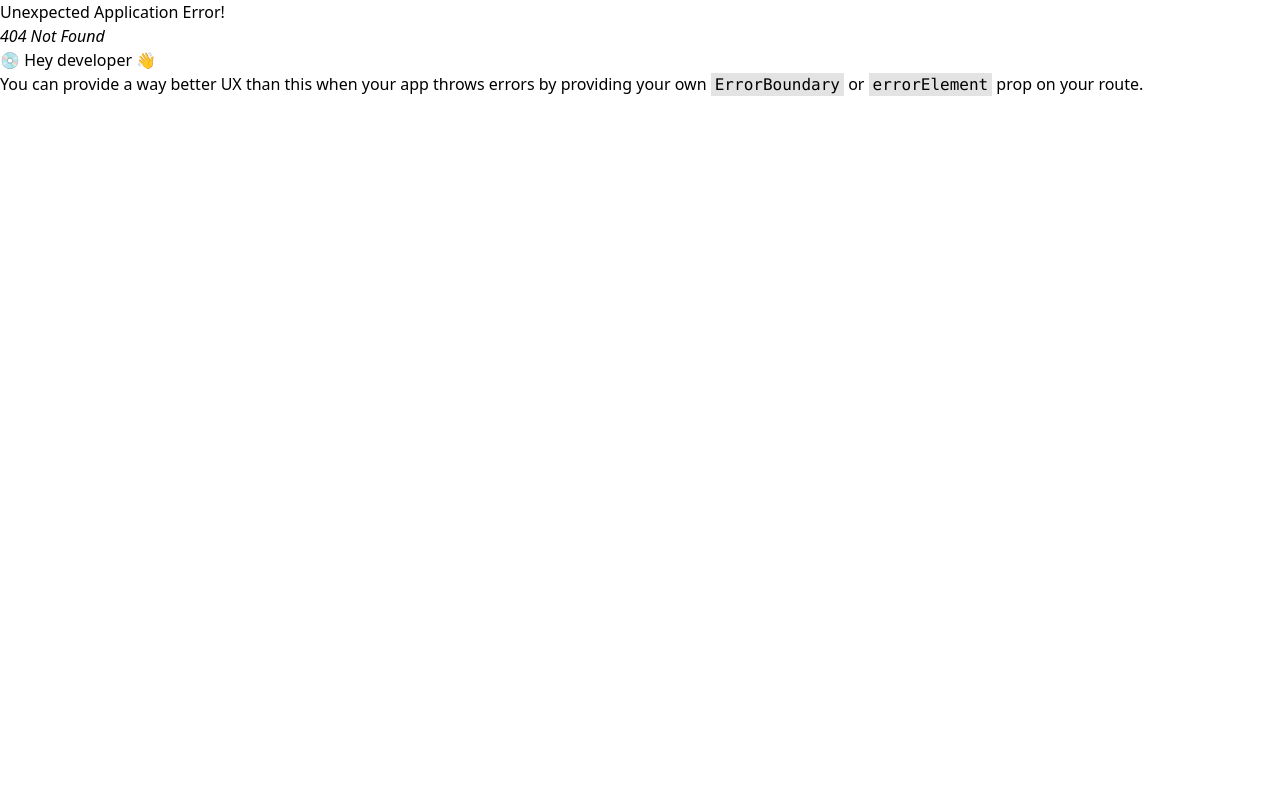
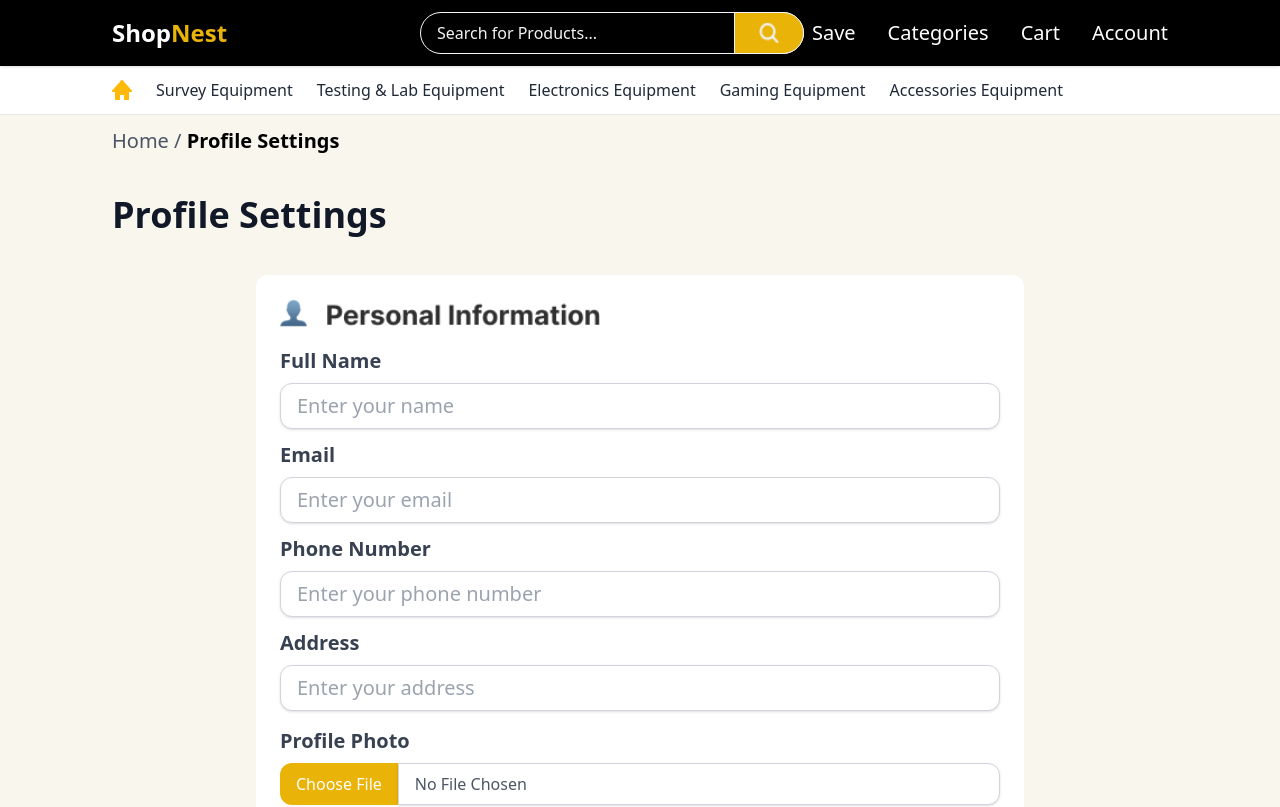
Before and after one commit to Arafat-Bhuiyan/Huss-Project, a React (Vite) app: page /profile-settings in a window 1280 px wide. Before the commit this address had no page. Shown: the top 807 px of the page. Built offline with nearby package versions, Linux system fonts and the light colour scheme.

Commit message:
Profile Setting Page done

```diff
--- a/src/components/CheckoutPageComonents/CheckoutMain.jsx
+++ b/src/components/CheckoutPageComonents/CheckoutMain.jsx
@@ -1,6 +1,5 @@
 import { CheckoutOrder } from "./CheckoutOrder";
 import { CheckoutUser } from "./CheckoutUser";
-import ShippingForm from "./ShippingForm";
 
 export const CheckoutMain = () => {
   return (
--- /dev/null
+++ b/src/components/ProfileSettingsMain.jsx
@@ -0,0 +1,161 @@
+import React, { useState } from "react";
+import personalInfoLogo from "../assets/img/personal-information.png";
+
+export const ProfileSettingsMain = () => {
+  const [formData, setFormData] = useState({
+    fullName: "",
+    emailAddress: "",
+    phone: "",
+    address: "",
+    photo: null, // file object
+  });
+
+  const handleChange = (e) => {
+    const { name, value, files } = e.target;
+
+    if (name === "photo") {
+      setFormData({
+        ...formData,
+        [name]: files[0],
+      });
+    } else {
+      setFormData({
+        ...formData,
+        [name]: value,
+      });
+    }
+  };
+
+  const handleSubmit = (e) => {
+    e.preventDefault();
+    console.log("Full Name:", formData.fullName);
+    console.log("Email:", formData.emailAddress);
+    console.log("Phone Number:", formData.phone);
+    console.log("Address:", formData.address);
+    console.log("Profile Photo:", formData.photo); // file object
+  };
+
+  return (
+    <div className="my-10 w-full">
+      {/* Header */}
+      <div className="text-start mb-10">
+        <h2 className="text-3xl md:text-4xl font-bold text-gray-900 mb-2">
+          Profile Settings
+        </h2>
+      </div>
+
+      {/* Profile Information */}
+      <div className="max-w-3xl mx-auto">
+        <div className="bg-white p-6 rounded-xl flex flex-col gap-3">
+          <img src={personalInfoLogo} className="w-80 h-7 mb-2" alt="" />
+          <form onSubmit={handleSubmit}>
+            <div>
+              <label
+                htmlFor="emailAddress"
+                className="block text-xl font-bold text-gray-700"
+              >
+                Full Name
+              </label>
+              <input
+                type="text"
+                id="fullName"
+                name="fullName"
+                value={formData.fullName}
+                onChange={handleChange}
+                placeholder="Enter your name"
+                className="mt-2 block text-xl font-normal w-full px-4 py-2 shadow bg-white rounded-xl border border-gray-300 focus:ring-yellow-500 focus:border-yellow-500"
+              />
+            </div>
+            <div>
+              <label
+                htmlFor="emailAddress"
+                className="block text-xl font-bold text-gray-700 mt-3"
+              >
+                Email
+              </label>
+              <input
+                type="email"
+                id="emailAddress"
+                name="emailAddress"
+                value={formData.emailAddress}
+                onChange={handleChange}
+                placeholder="Enter your email"
+                className="mt-2 block text-xl font-normal w-full px-4 py-2 shadow bg-white rounded-xl border border-gray-300 focus:ring-yellow-500 focus:border-yellow-500"
+              />
+            </div>
+            <div>
+              <label
+                htmlFor="emailAddress"
+                className="block text-xl font-bold text-gray-700 mt-3"
+              >
+                Phone Number
+              </label>
+              <input
+                type="tel"
+                id="phone"
+                name="phone"
+                value={formData.phone}
+                onChange={handleChange}
+                placeholder="Enter your phone number"
+                className="mt-2 block text-xl font-normal w-full px-4 py-2 shadow bg-white rounded-xl border border-gray-300 focus:ring-yellow-500 focus:border-yellow-500"
+              />
+            </div>
+            <div>
+              <label
+                htmlFor="emailAddress"
+                className="block text-xl font-bold text-gray-700 mt-3"
+              >
+                Address
+              </label>
+              <input
+                type="text"
+                id="address"
+                name="address"
+                value={formData.address}
+                onChange={handleChange}
+                placeholder="Enter your address"
+                className="mt-2 block text-xl font-normal w-full px-4 py-2 shadow bg-white rounded-xl border border-gray-300 focus:ring-yellow-500 focus:border-yellow-500"
+              />
+            </div>
+            {/* Profile Photo */}
+            <div className="mt-4">
+              <label className="block text-xl font-bold text-gray-700 mb-2">
+                Profile Photo
+              </label>
+
+              <input
+                type="file"
+                id="photo"
+                name="photo"
+                onChange={handleChange}
+                className="hidden"
+              />
+
+              <div className="flex w-full">
+                {/* Custom styled label */}
+                <label
+                  htmlFor="photo"
+                  className="flex items-center px-4 py-2 text-white bg-yellow-500 rounded-l-xl cursor-pointer text-base font-medium whitespace-nowrap"
+                >
+                  Choose File
+                </label>
+
+                {/* File name display */}
+                <div className="flex items-center px-4 py-2 text-gray-600 text-base font-medium w-full shadow bg-white rounded-r-xl border border-gray-300">
+                  {formData.photo ? `${formData.photo.name}` : "No File Chosen"}
+                </div>
+              </div>
+            </div>
+
+            <button
+              type="submit"
+              className="w-full font-bold text-2xl py-2.5 my-7 bg-yellow-500 text-white rounded-xl shadow hover:bg-yellow-600"
+            >
+              Save
+            </button>
+          </form>
+        </div>
+      </div>
+    </div>
+  );
+};
--- /dev/null
+++ b/src/pages/ProfileSettings.jsx
@@ -0,0 +1,17 @@
+import React from 'react'
+import { ProfileSettingsMain } from '../components/ProfileSettingsMain'
+
+export const ProfileSettings = () => {
+  return (
+    <div className="w-full bg-[#f9f6ee] px-28 py-3">
+          {/* Breadcrumb */}
+          <div className=" text-left text-sm text-black font-medium">
+            <span className="text-gray-600 font-medium text-xl">Home / </span>
+            <span className="text-black font-bold text-xl">Profile Settings</span>
+          </div>
+
+          {/* Profile Settings Main Section */}
+          <ProfileSettingsMain />
+        </div>
+  )
+}
--- a/src/routes/Routes.jsx
+++ b/src/routes/Routes.jsx
@@ -14,6 +14,7 @@ import { CheckoutPage } from "../pages/CheckoutPage";
 import { ConfirmOrder } from "../pages/ConfirmOrder";
 import { OrderTracking } from "../pages/OrderTracking";
 import { CustomerSupport } from "../pages/CustomerSupport";
+import { ProfileSettings } from "../pages/ProfileSettings";
 
 export const router = createBrowserRouter([
   {
@@ -76,6 +77,10 @@ export const router = createBrowserRouter([
         path: "/customer-support",
         element: <CustomerSupport />,
       },
+      {
+        path: "/profile-settings",
+        element: <ProfileSettings />,
+      },
     ],
   },
 ]);
```
Also changed, not shown: src/assets/img/personal-information.png (added).
